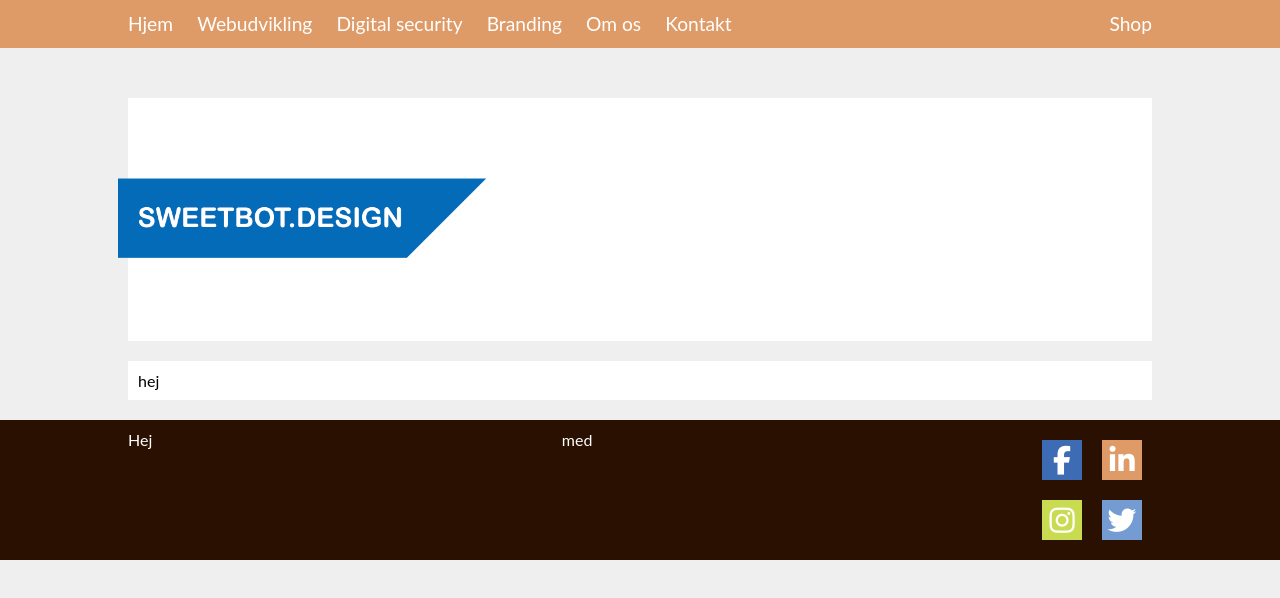
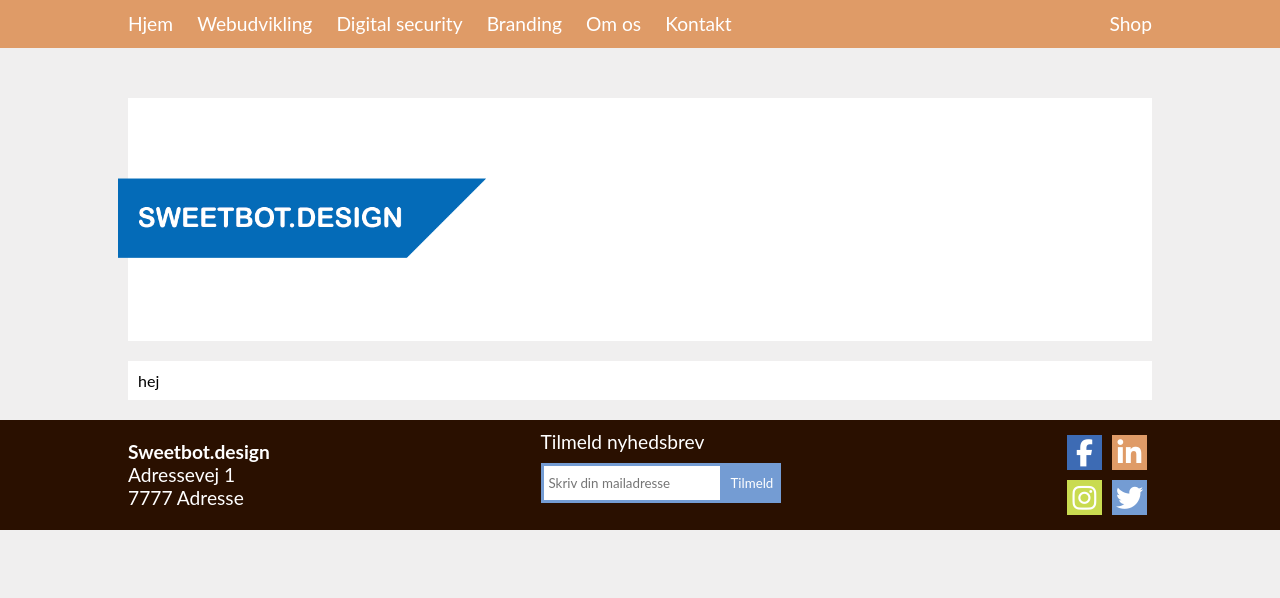
Before and after one commit to michellerenee/sweetbot, a plain HTML site: page index.html in a window 1280 px wide. Drawn offline with Linux system fonts and the light colour scheme.

Commit message:
Footer styling og indhold

```diff
--- a/index.html
+++ b/index.html
@@ -31,10 +31,20 @@
 
 <footer>
   <div class="container flex">
-    <div class="flex-item">Hej
+    <div class="flex-item">
+      <address>
+        <strong>Sweetbot.design</strong><br>
+        Adressevej 1<br>
+        7777 Adresse
+      </address>
     </div>
 
-    <div class="flex-item">med
+    <div class="flex-item">
+      <form method="post">
+        <p>Tilmeld nyhedsbrev</p>
+        <input type="email" name="email" title="email" placeholder="Skriv din mailadresse">
+        <input type="submit" name="tilmeld" value="Tilmeld">
+      </form>
     </div>
 
     <div class="flex-item flex-item-social">
--- a/style/style.scss
+++ b/style/style.scss
@@ -100,22 +100,32 @@
     justify-content: flex-end;
 
     .social1, .social2, .social3, .social4{
-      width: 40px;
-      height: 40px;
+      width: 35px;
+      height: 35px;
       display: block;
-      margin: 10px;
-      line-height: 40px;
+      margin: 5px;
+      line-height: 35px;
       text-align: center;
 
       a{
         color: $alt-text-color;
-        font-size: 1.8em;
+        font-size: 1.7em;
 
         &:hover{
           color: $text-color;
         }
       }
     }
+
+    address{
+      font-style: normal;
+      font-size: 1.2em;
+      margin-top: 10px;
+    }
+  }
+
+  .flex-item-social{
+    max-width: 100px;
   }
 
   .social1{
@@ -134,8 +144,27 @@
     background-color: $sekundaer;
   }
 
-  .flex-item-social{
-    max-width: 150px;
+  form{
+    p{
+      display: block;
+      font-size: 1.2em;
+    }
+
+    input{
+      height: 40px;
+      padding: 5px;
+      margin: 0;
+      float: left;
+      border: 3px solid $sekundaer;
+      margin-top: 10px;
+    }
+
+    input[type=submit]{
+      background-color: $sekundaer;
+      color: $alt-text-color;
+      cursor: pointer;
+
+    }
   }
 
 }
```
Also changed, not shown: style/style.css, 1 other file.
